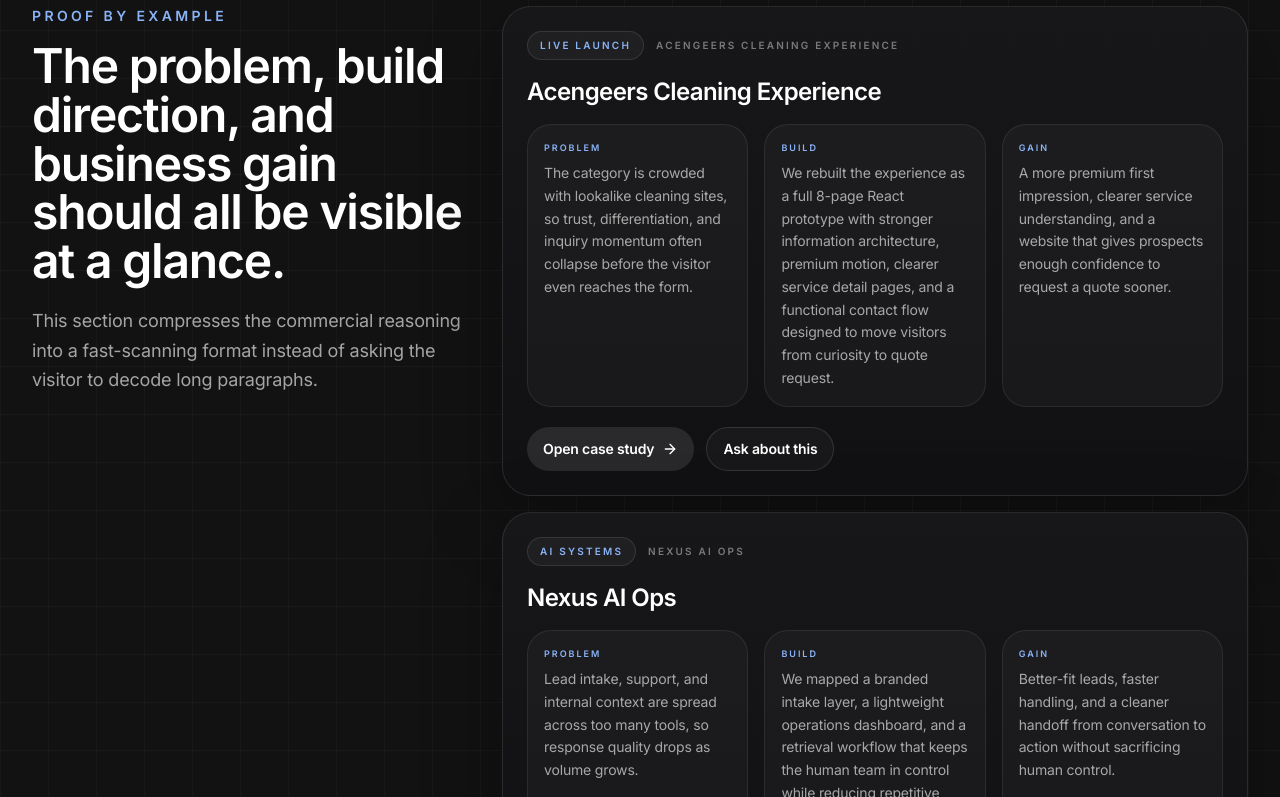
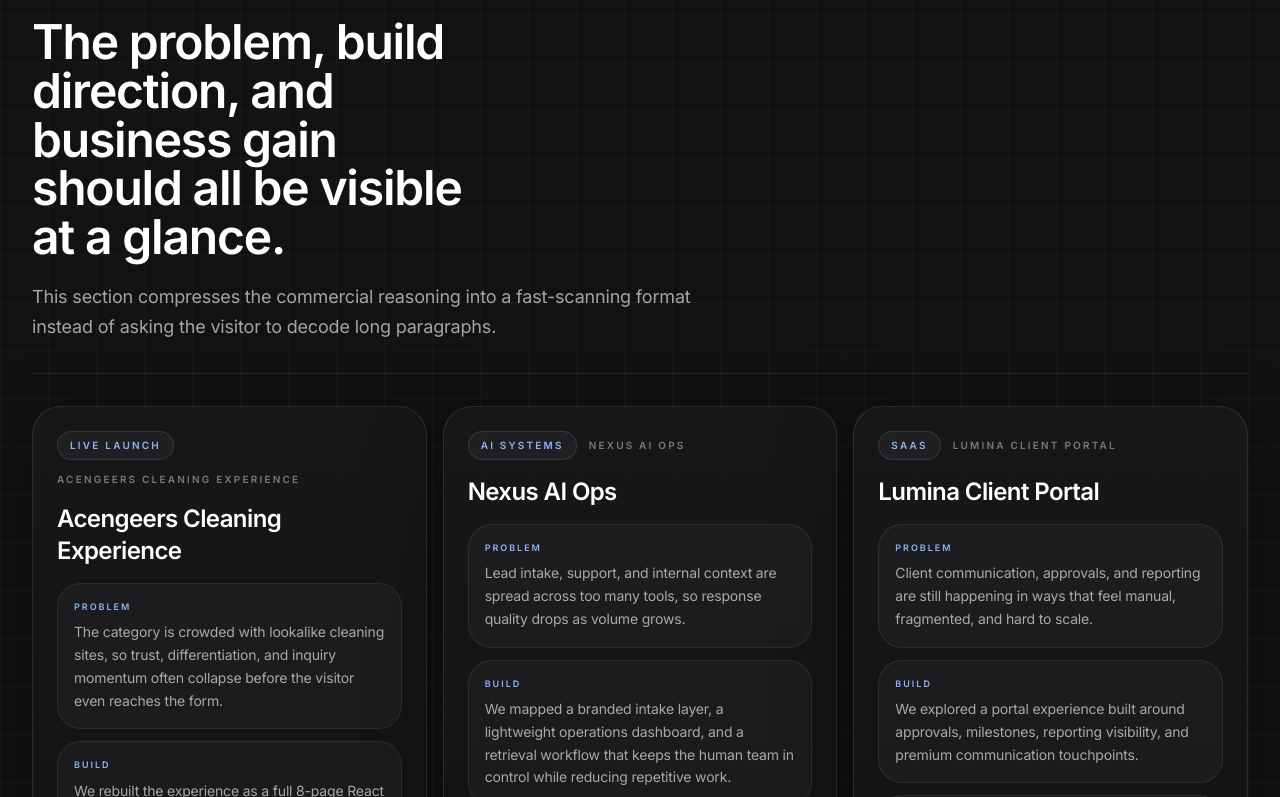
Before and after one commit to bakaltech/bakal-digital, a React (Vite) app: page / in a window 1280 px wide. Shown: the part 2683-3480 px from the top of the page. Built offline with nearby package versions, Linux system fonts and the light colour scheme.

Commit message:
Remove homepage section waste

```diff
--- a/src/components/PageScaffold.tsx
+++ b/src/components/PageScaffold.tsx
@@ -17,7 +17,7 @@ export function PageSection({
   children: React.ReactNode;
   className?: string;
 }) {
-  return <section className={`py-12 sm:py-14 lg:py-18 ${className}`}>{children}</section>;
+  return <section className={`py-10 sm:py-12 lg:py-16 ${className}`}>{children}</section>;
 }
 
 export function SectionHeader({
@@ -42,6 +42,28 @@ export function SectionHeader({
   );
 }
 
+export function SectionStack({
+  header,
+  aside,
+  children,
+  className = '',
+}: {
+  header: React.ReactNode;
+  aside?: React.ReactNode;
+  children: React.ReactNode;
+  className?: string;
+}) {
+  return (
+    <div className={className}>
+      <div className="flex flex-col gap-5 border-b border-white/8 pb-8 lg:flex-row lg:items-end lg:justify-between">
+        <div className="min-w-0 flex-1">{header}</div>
+        {aside ? <div className="shrink-0 lg:max-w-md">{aside}</div> : null}
+      </div>
+      <div className="pt-8">{children}</div>
+    </div>
+  );
+}
+
 export function DarkPanel({
   children,
   className = '',
--- a/src/pages/Home.tsx
+++ b/src/pages/Home.tsx
@@ -9,6 +9,7 @@ import {
   PageContainer,
   PageSection,
   SectionHeader,
+  SectionStack,
   SoftPanel,
 } from '../components/PageScaffold';
 import { projects } from '../data/projects';
@@ -131,20 +132,22 @@ export default function Home() {
 
       <PageSection className="bg-grid-dark-soft border-y border-white/6">
         <PageContainer>
-          <div className="grid gap-8 xl:grid-cols-[minmax(0,0.74fr)_minmax(0,1.26fr)] xl:items-start">
+          <SectionStack
+            header={
               <SectionHeader
                 eyebrow="Proof by example"
                 title="The problem, build direction, and business gain should all be visible at a glance."
                 text="This section compresses the commercial reasoning into a fast-scanning format instead of asking the visitor to decode long paragraphs."
               />
-
-            <div className="grid gap-4">
+            }
+          >
+            <div className="grid gap-4 lg:grid-cols-3">
               {[featuredLaunch, ...showcaseProjects.slice(0, 2)].map((project) => {
                 const context = projectContext[project.id as ProjectContextId];
 
                 return (
                   <div key={project.id}>
-                    <DarkPanel className="p-5 sm:p-6">
+                    <DarkPanel className="flex h-full flex-col p-5 sm:p-6">
                       <div className="flex flex-wrap items-center gap-3">
                         <span className="rounded-full border border-white/10 bg-white/[0.04] px-3 py-1.5 text-[10px] font-semibold uppercase tracking-[0.22em] text-accent">
                           {project.status === 'launch' ? 'Live launch' : project.category}
@@ -153,7 +156,7 @@ export default function Home() {
                       </div>
 
                       <h3 className="mt-4 text-2xl font-semibold tracking-tight text-white">{project.title}</h3>
-                      <div className="mt-4 grid gap-4 xl:grid-cols-3">
+                      <div className="mt-4 grid gap-3">
                         <SoftPanel className="p-4">
                           <p className="text-[9px] font-semibold uppercase tracking-[0.22em] text-accent">Problem</p>
                           <p className="mt-2 text-sm leading-relaxed text-white/62">{context.pressurePoint}</p>
@@ -188,19 +191,21 @@ export default function Home() {
                 );
               })}
             </div>
-          </div>
+          </SectionStack>
         </PageContainer>
       </PageSection>
 
       <PageSection className="bg-[#151515]">
         <PageContainer>
-          <div className="grid gap-8 xl:grid-cols-[minmax(0,0.74fr)_minmax(0,1.26fr)] xl:items-end">
+          <SectionStack
+            header={
               <SectionHeader
                 eyebrow="Selected work"
                 title="A cleaner case-study grid that can scale without changing the layout language."
                 text="The grid uses one shell, one spacing rhythm, and one card anatomy so the work library can grow without becoming chaotic."
               />
-            <div className="xl:justify-self-end">
+            }
+            aside={
               <Link
                 to="/portfolio"
                 className="inline-flex min-h-12 items-center justify-center gap-2 rounded-full border border-white/12 bg-white/[0.03] px-5 py-3 text-sm font-semibold text-white transition-colors hover:border-accent hover:text-accent"
@@ -208,10 +213,9 @@ export default function Home() {
                 Explore case studies
                 <ArrowRight className="h-4 w-4" />
               </Link>
-            </div>
-          </div>
-
-          <div className="mt-10 grid gap-5 md:grid-cols-2 xl:grid-cols-4">
+            }
+          >
+            <div className="grid gap-5 md:grid-cols-2 xl:grid-cols-4">
               {[featuredLaunch, ...showcaseProjects.slice(0, 3)].map((project) => (
                 <div key={project.id}>
                   <DarkPanel className="flex h-full flex-col overflow-hidden">
@@ -244,20 +248,23 @@ export default function Home() {
                 </div>
               ))}
             </div>
+          </SectionStack>
         </PageContainer>
       </PageSection>
 
       <PageSection className="bg-grid-dark-soft border-y border-white/6">
         <PageContainer>
-          <div className="grid gap-8 xl:grid-cols-[minmax(0,0.74fr)_minmax(0,1.26fr)] xl:items-start">
+          <SectionStack
+            header={
               <SectionHeader
                 eyebrow="Delivery standard"
                 title="The delivery model should feel as deliberate as the interface itself."
                 text="This closes the page with the practical standards behind the work: what changes, how the delivery runs, and why the engagement stays reliable."
               />
-
-            <div className="grid gap-6">
-              <div className="grid gap-4 sm:grid-cols-2">
+            }
+          >
+            <div className="grid gap-6 xl:grid-cols-[minmax(0,0.7fr)_minmax(0,1.3fr)] xl:items-start">
+              <div className="grid gap-4 sm:grid-cols-2 xl:grid-cols-2">
                 {impactMetrics.map((metric) => (
                   <div key={metric.label}>
                     <DarkPanel className="p-5 sm:p-6">
@@ -291,7 +298,7 @@ export default function Home() {
                 </div>
               </DarkPanel>
             </div>
-          </div>
+          </SectionStack>
         </PageContainer>
       </PageSection>
 
```
Lines whose indentation alone changed are shown as unchanged.
